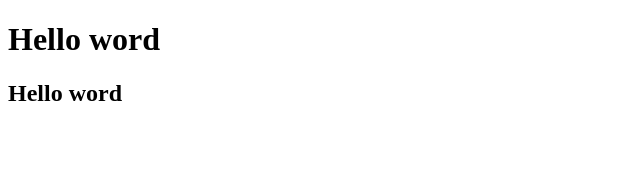
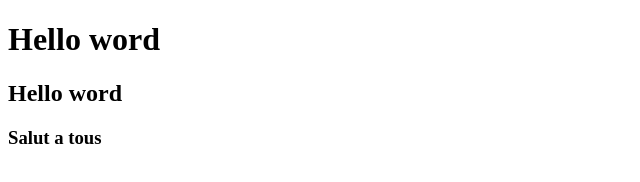
Before and after one commit to elawaj/test, a plain HTML site: page index.html in a window 1280 px wide. Shown: the whole page, without its empty margins (0-640 px from the left). Drawn offline with Linux system fonts and the light colour scheme.

Commit message:
ajout de la 3 emme ligne dans main

```diff
--- a/index.html
+++ b/index.html
@@ -8,5 +8,6 @@
 <body>
     <h1>Hello word</h1>
     <h2>Hello word</h2>
+    <h3> Salut a tous</h3>
 </body>
 </html>
```
